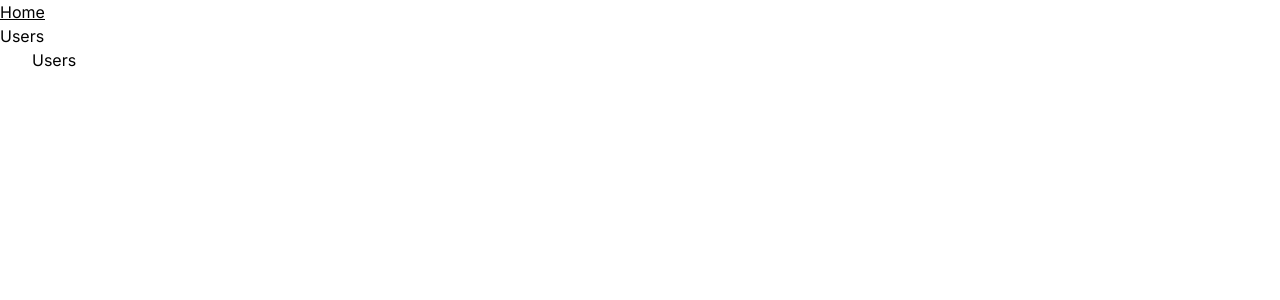
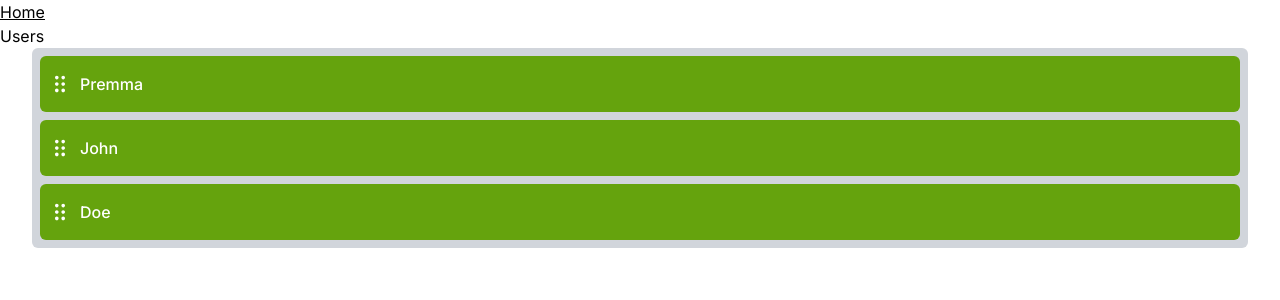
Before and after one commit to EngPremma/next-13-shadcn, a Next.js app: page /users in a window 1280 px wide. Shown: the top 300 px of the page. Built offline with nearby package versions, Linux system fonts and the light colour scheme.

Commit message:
test react-beautiful-dnd

```diff
--- a/app/users/page.tsx
+++ b/app/users/page.tsx
@@ -1,5 +1,9 @@
+'use client';
+
+import UserList from '@/containers/user-list';
+
 const Users = () => {
-  return <div>Users</div>;
+  return <UserList />;
 };
 
 export default Users;
--- /dev/null
+++ b/components/dnd/user-item.tsx
@@ -0,0 +1,35 @@
+'use client';
+
+import { DragHandleDots2Icon } from '@radix-ui/react-icons';
+import { Draggable, DraggableProps } from 'react-beautiful-dnd';
+
+interface UserItemProps extends Omit<DraggableProps, 'children'> {
+  name: string;
+}
+
+const UserItem = ({ name, ...props }: UserItemProps) => {
+  const itemDraggingOverStyle = (isDragging: boolean) => isDragging && 'bg-lime-700';
+
+  return (
+    <Draggable {...props}>
+      {({ dragHandleProps, draggableProps, innerRef }, { isDragging }) => {
+        return (
+          <div
+            ref={innerRef}
+            {...draggableProps}
+            className={`flex space-x-2 bg-lime-600 text-white px-2 py-4 rounded-md ${itemDraggingOverStyle(
+              isDragging,
+            )}`}
+          >
+            <div {...dragHandleProps}>
+              <DragHandleDots2Icon className='h-6 w-6' />
+            </div>
+            <p className='font-medium'>{name}</p>
+          </div>
+        );
+      }}
+    </Draggable>
+  );
+};
+
+export default UserItem;
--- /dev/null
+++ b/containers/user-list copy.tsx
@@ -0,0 +1,81 @@
+'use client';
+
+import { useState } from 'react';
+import { DragDropContext, Droppable, DropResult } from 'react-beautiful-dnd';
+
+import UserItem from '@/components/dnd/user-item';
+
+type User = { id: number; name: string };
+
+const data: User[] = [
+  { id: 1, name: 'Premma' },
+  { id: 2, name: 'John' },
+  { id: 3, name: 'Doe' },
+];
+
+const grouped = [
+  {
+    id: 1,
+    name: 'Students',
+    children: [
+      { id: 1, name: 'Premma' },
+      { id: 2, name: 'John' },
+      { id: 3, name: 'Doe' },
+    ],
+  },
+  {
+    id: 2,
+    name: 'Teachers',
+    children: [
+      { id: 1, name: 'Premma' },
+      { id: 2, name: 'John' },
+      { id: 3, name: 'Doe' },
+    ],
+  },
+];
+
+const UserList = () => {
+  const [users, setUsers] = useState<User[]>(data);
+
+  const reOrder = (users: User[], startIndex: number, endIndex: number) => {
+    const result = Array.from(users);
+    const [removed] = result.splice(startIndex, 1);
+    result.splice(endIndex, 0, removed);
+    return result;
+  };
+
+  const handleDrag = (result: DropResult) => {
+    if (!result.destination) return;
+    console.log('result :>> ', result);
+    const items = reOrder(users, result.source.index, result.destination.index);
+
+    setUsers(items);
+  };
+
+  const listDraggingOverStyle = (isDraggingOver: boolean) => isDraggingOver && 'bg-blue-200';
+
+  return (
+    <DragDropContext onDragEnd={handleDrag}>
+      <Droppable droppableId='23133'>
+        {({ innerRef, placeholder, droppableProps }, { isDraggingOver }) => {
+          return (
+            <div
+              ref={innerRef}
+              {...droppableProps}
+              className={`bg-gray-300 p-2 rounded-md flex flex-col space-y-2 ${listDraggingOverStyle(
+                isDraggingOver,
+              )}`}
+            >
+              {users.map((user, index) => (
+                <UserItem key={user.id} draggableId={`${user.id}`} index={index} name={user.name} />
+              ))}
+              {placeholder}
+            </div>
+          );
+        }}
+      </Droppable>
+    </DragDropContext>
+  );
+};
+
+export default UserList;
--- /dev/null
+++ b/containers/user-list.tsx
@@ -0,0 +1,81 @@
+'use client';
+
+import { useState } from 'react';
+import { DragDropContext, Droppable, DropResult } from 'react-beautiful-dnd';
+
+import UserItem from '@/components/dnd/user-item';
+
+type User = { id: number; name: string };
+
+const data: User[] = [
+  { id: 1, name: 'Premma' },
+  { id: 2, name: 'John' },
+  { id: 3, name: 'Doe' },
+];
+
+const grouped = [
+  {
+    id: 1,
+    name: 'Students',
+    children: [
+      { id: 1, name: 'Premma' },
+      { id: 2, name: 'John' },
+      { id: 3, name: 'Doe' },
+    ],
+  },
+  {
+    id: 2,
+    name: 'Teachers',
+    children: [
+      { id: 1, name: 'Premma' },
+      { id: 2, name: 'John' },
+      { id: 3, name: 'Doe' },
+    ],
+  },
+];
+
+const UserList = () => {
+  const [users, setUsers] = useState<User[]>(data);
+
+  const reOrder = (users: User[], startIndex: number, endIndex: number) => {
+    const result = Array.from(users);
+    const [removed] = result.splice(startIndex, 1);
+    result.splice(endIndex, 0, removed);
+    return result;
+  };
+
+  const handleDrag = (result: DropResult) => {
+    if (!result.destination) return;
+    console.log('result :>> ', result);
+    const items = reOrder(users, result.source.index, result.destination.index);
+
+    setUsers(items);
+  };
+
+  const listDraggingOverStyle = (isDraggingOver: boolean) => isDraggingOver && 'bg-blue-200';
+
+  return (
+    <DragDropContext onDragEnd={handleDrag}>
+      <Droppable droppableId='23133'>
+        {({ innerRef, placeholder, droppableProps }, { isDraggingOver }) => {
+          return (
+            <div
+              ref={innerRef}
+              {...droppableProps}
+              className={`bg-gray-300 p-2 rounded-md flex flex-col space-y-2 ${listDraggingOverStyle(
+                isDraggingOver,
+              )}`}
+            >
+              {users.map((user, index) => (
+                <UserItem key={user.id} draggableId={`${user.id}`} index={index} name={user.name} />
+              ))}
+              {placeholder}
+            </div>
+          );
+        }}
+      </Droppable>
+    </DragDropContext>
+  );
+};
+
+export default UserList;
--- a/package.json
+++ b/package.json
@@ -22,6 +22,7 @@
     "next": "13.4.16",
     "postcss": "8.4.28",
     "react": "18.2.0",
+    "react-beautiful-dnd": "^13.1.1",
     "react-dom": "18.2.0",
     "tailwind-merge": "^1.14.0",
     "tailwindcss": "3.3.3",
@@ -29,6 +30,7 @@
     "typescript": "5.1.6"
   },
   "devDependencies": {
+    "@types/react-beautiful-dnd": "^13.1.4",
     "@typescript-eslint/eslint-plugin": "^6.4.0",
     "@typescript-eslint/parser": "^6.4.0",
     "eslint": "8.47.0",
--- a/tailwind.config.js
+++ b/tailwind.config.js
@@ -6,6 +6,7 @@ module.exports = {
     './components/**/*.{ts,tsx}',
     './app/**/*.{ts,tsx}',
     './src/**/*.{ts,tsx}',
+    './containers/**/*.{ts,tsx}',
   ],
   theme: {
     container: {
```
Also changed, not shown: 1 other file (tests, documents, lock files or other folders).
